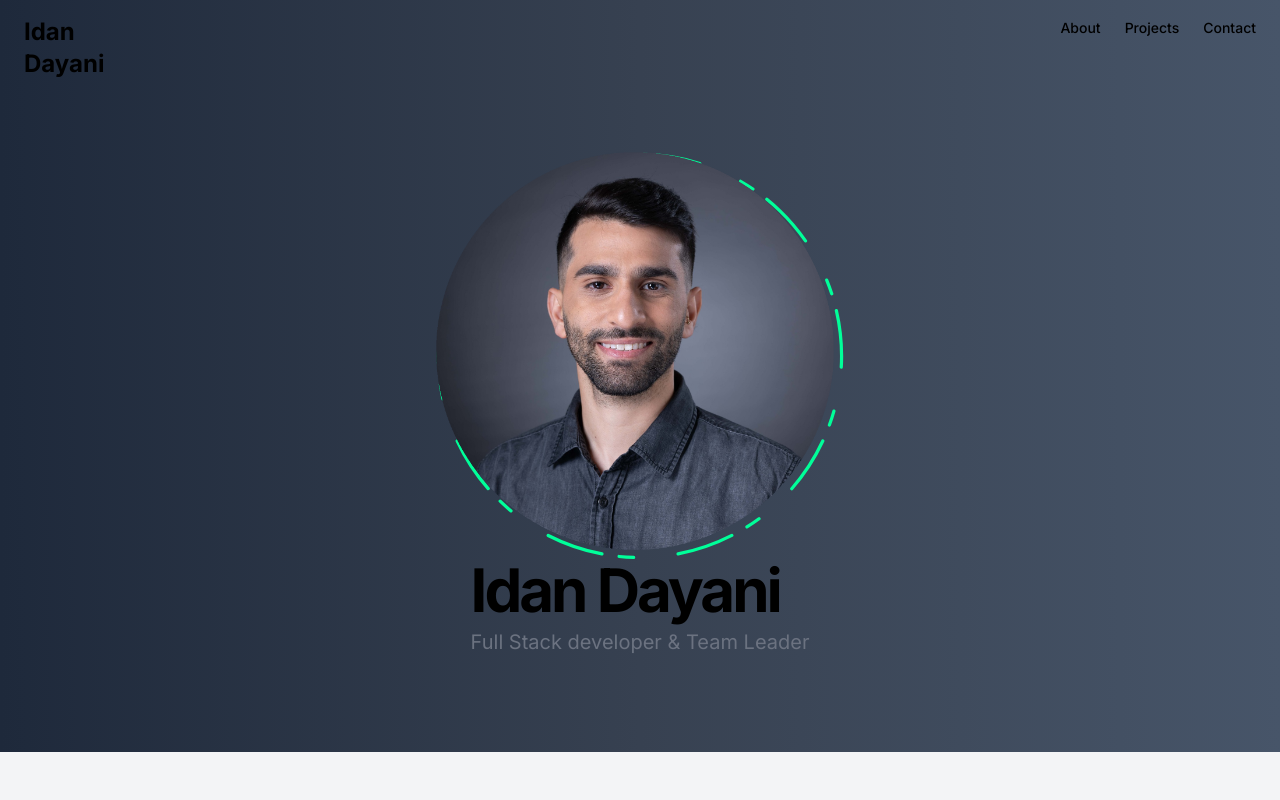
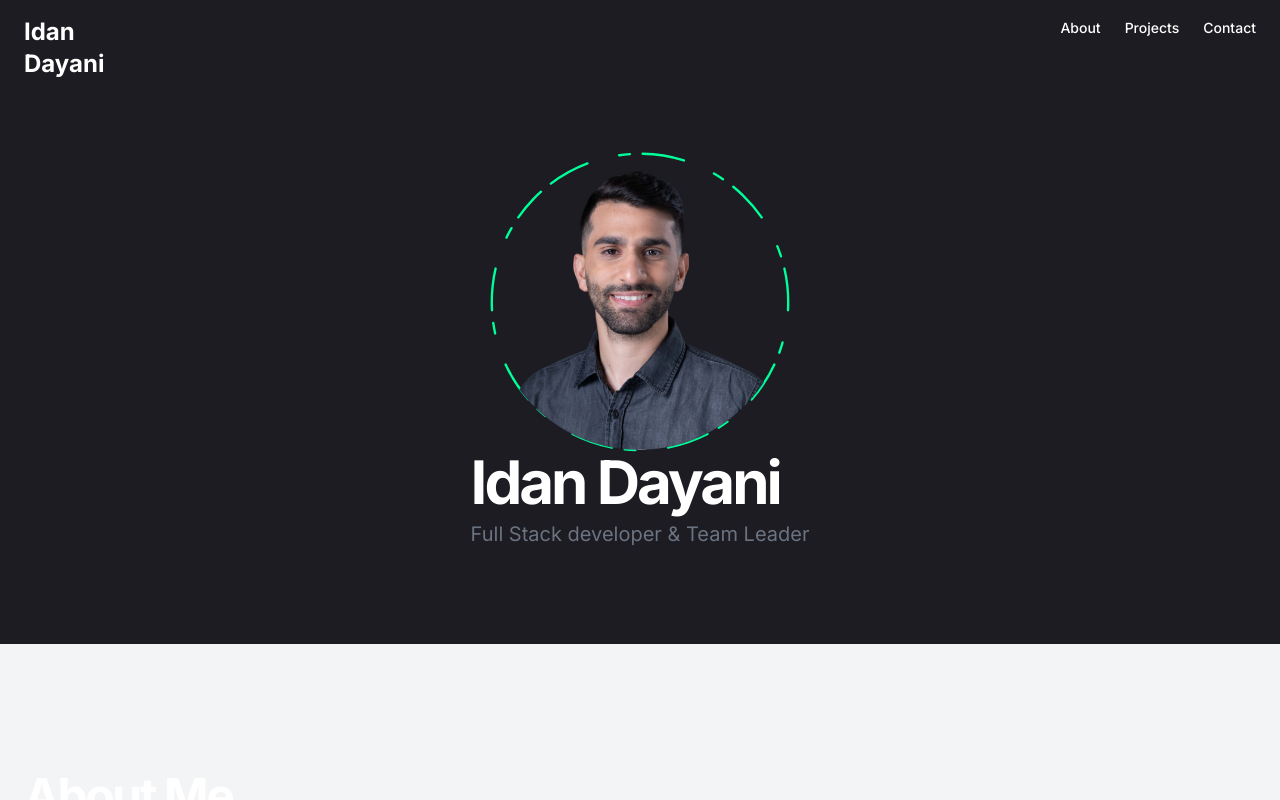
Before and after one commit to idanDayani/portfolio, a Next.js app: page / in a window 1280 px wide. Shown: the top 800 px of the page. Built offline with nearby package versions, Linux system fonts and the light colour scheme.

Commit message:
chore: Update global styles and dependencies

```diff
--- a/app/globals.css
+++ b/app/globals.css
@@ -1,3 +1,9 @@
 @tailwind base;
 @tailwind components;
 @tailwind utilities;
+
+@layer base {
+    body {
+        @apply font-primary bg-primary text-white leading-loose;
+    }
+}
--- a/app/page.tsx
+++ b/app/page.tsx
@@ -1,6 +1,4 @@
 "use client";
-import { useState } from "react";
-import Link from "next/link";
 import { Button } from "@/components/ui/button";
 import {
   Card,
@@ -19,7 +17,7 @@ export default function Portfolio() {
   const name = "Idan Dayani";
 
   return (
-    <div className="flex flex-col min-h-screen bg-gradient-to-r from-slate-800 via-gray-700 to-slate-600">
+    <div className="flex flex-col min-h-screen">
       <Header/>
       <main className="flex-1">
         <section className="w-full py-12 md:py-24">
--- a/components/photo.tsx
+++ b/components/photo.tsx
@@ -5,14 +5,7 @@ import { animate, motion } from "framer-motion";
 export function Photo() {
   return (
     <div>
-      <motion.div
-        initial={{ opacity: 0 }}
-        animate={{
-          opacity: 1,
-          transition: { delay: 2, duration: 0.4, ease: "easeIn" },
-        }}
-      >
-        <div className="w-[298px] h-[298px] xl:w-[398px] xl:h-[398px] absolute">
+      <div className="w-[298px] h-[298px] absolute">
         <Image
           src="/assets/idan.png"
           priority
@@ -22,12 +15,10 @@ export function Photo() {
           className="object-contain"
         />
       </div>
-
       <motion.svg
-          className="w-[302px] xl:w-[408px]"
+        className="w-[300px]"
         fill="transparent"
         viewBox="0 0 506 506"
-          xmlns="http://www.w3.org/2000/svg"
       >
         <motion.circle
           cx="253"
@@ -49,7 +40,6 @@ export function Photo() {
           }}
         />
       </motion.svg>
-      </motion.div>
     </div>
   );
 }
--- a/tailwind.config.js
+++ b/tailwind.config.js
@@ -13,7 +13,18 @@ module.exports = {
       lg: "1024px",
       xl: "1280px",
     },
-    extend: {},
+    fontFamily: {
+      primary: "var(--font--jetbrainsMono)"
+    },
+    extend: {
+      colors: {
+        primary: "#1c1c22",
+        accent: {
+          DEFAULT: "#00ff99",
+          hover: "#00e187",
+        },
+      },
+    },
   },
   plugins: [],
 };
```
Also changed, not shown: public/assets/idan.png. Lines whose indentation alone changed are shown as unchanged.
